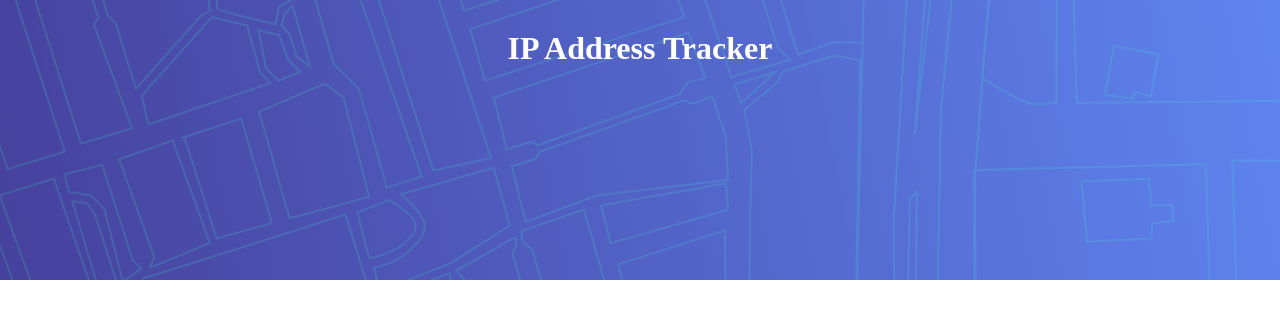
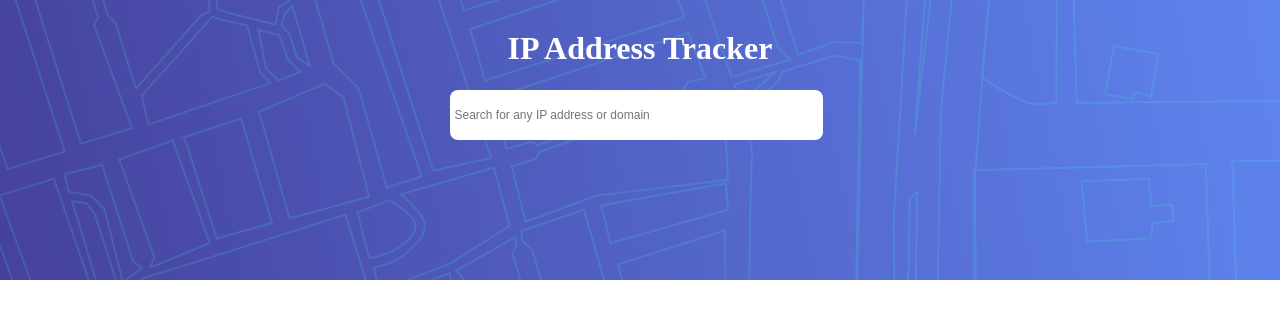
Before and after one commit to shahrzadJavadiKoushesh/IP-Address-Tracker, an Angular app: page / in a window 1280 px wide. Shown: the top 318 px of the page. Built offline with nearby package versions, Linux system fonts and the light colour scheme.

Commit message:
add formGroup

```diff
--- a/src/app/app.component.html
+++ b/src/app/app.component.html
@@ -1,4 +1,8 @@
 <div class="container">
   <img src="../assets/pattern-bg-desktop.png" alt="">
   <h1 class="header-text">IP Address Tracker</h1>
+
+  <form [formGroup]="inputForm">
+    <input type="text" formControlName="ipAddress" placeholder="Search for any IP address or domain">
+  </form>
 </div>
--- a/src/app/app.component.scss
+++ b/src/app/app.component.scss
@@ -1,15 +1,34 @@
-.container{
+.container {
     display: flex;
     justify-content: center;
     align-items: center;
     flex-direction: column;
-    img{
+
+    img {
         z-index: 0;
     }
 
-    .header-text{
+    .header-text {
         color: #FFF;
         z-index: 1;
         margin-top: -250px;
     }
+
+    form {
+        z-index: 1;
+        margin-right: 15%;
+
+        input {
+            z-index: 1;
+            margin-top: 1%;
+            width: 220%;
+            height: 40px;
+            border-radius: 8px;
+            border: none;
+            outline: none;
+            padding: 5px;
+            font-size: 12px;
+        }
+
+    }
 }
--- a/src/app/app.component.ts
+++ b/src/app/app.component.ts
@@ -1,4 +1,5 @@
 import { Component } from '@angular/core';
+import { FormBuilder, FormGroup, Validators, AbstractControl, ValidationErrors, FormArray } from '@angular/forms';
 
 @Component({
   selector: 'app-root',
@@ -7,4 +8,12 @@ import { Component } from '@angular/core';
 })
 export class AppComponent {
   title = 'IP-Address-Tracker';
+
+  inputForm!: FormGroup
+
+  constructor(private fb: FormBuilder){
+    this.inputForm = this.fb.group({
+        ipAddress: ['', Validators.required]
+    })
+  }
 }
--- a/src/app/app.module.ts
+++ b/src/app/app.module.ts
@@ -3,6 +3,7 @@ import { BrowserModule } from '@angular/platform-browser';
 
 import { AppRoutingModule } from './app-routing.module';
 import { AppComponent } from './app.component';
+import { ReactiveFormsModule } from '@angular/forms';
 
 @NgModule({
   declarations: [
@@ -10,7 +11,8 @@ import { AppComponent } from './app.component';
   ],
   imports: [
     BrowserModule,
-    AppRoutingModule
+    AppRoutingModule,
+    ReactiveFormsModule
   ],
   providers: [],
   bootstrap: [AppComponent]
```
